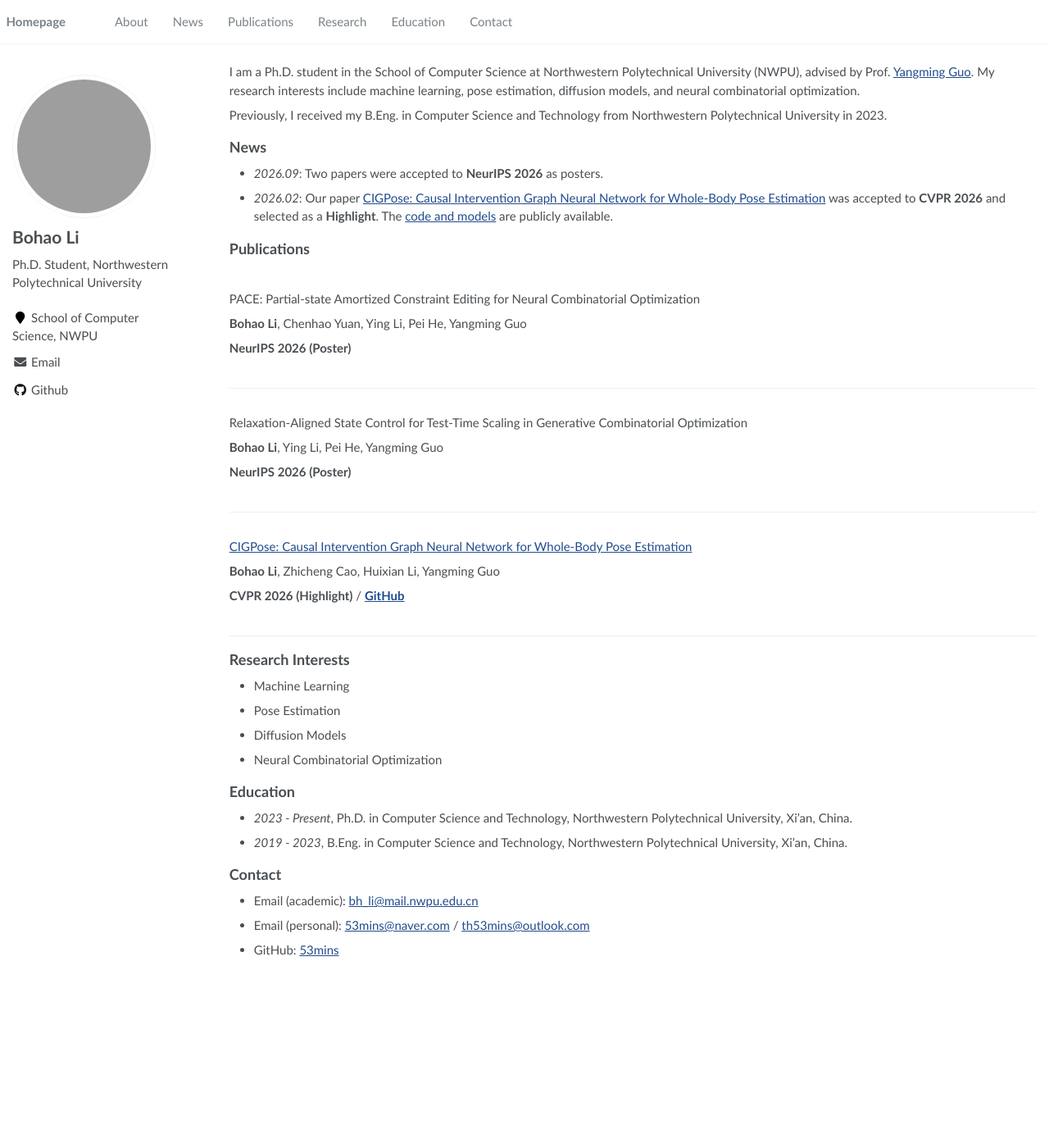
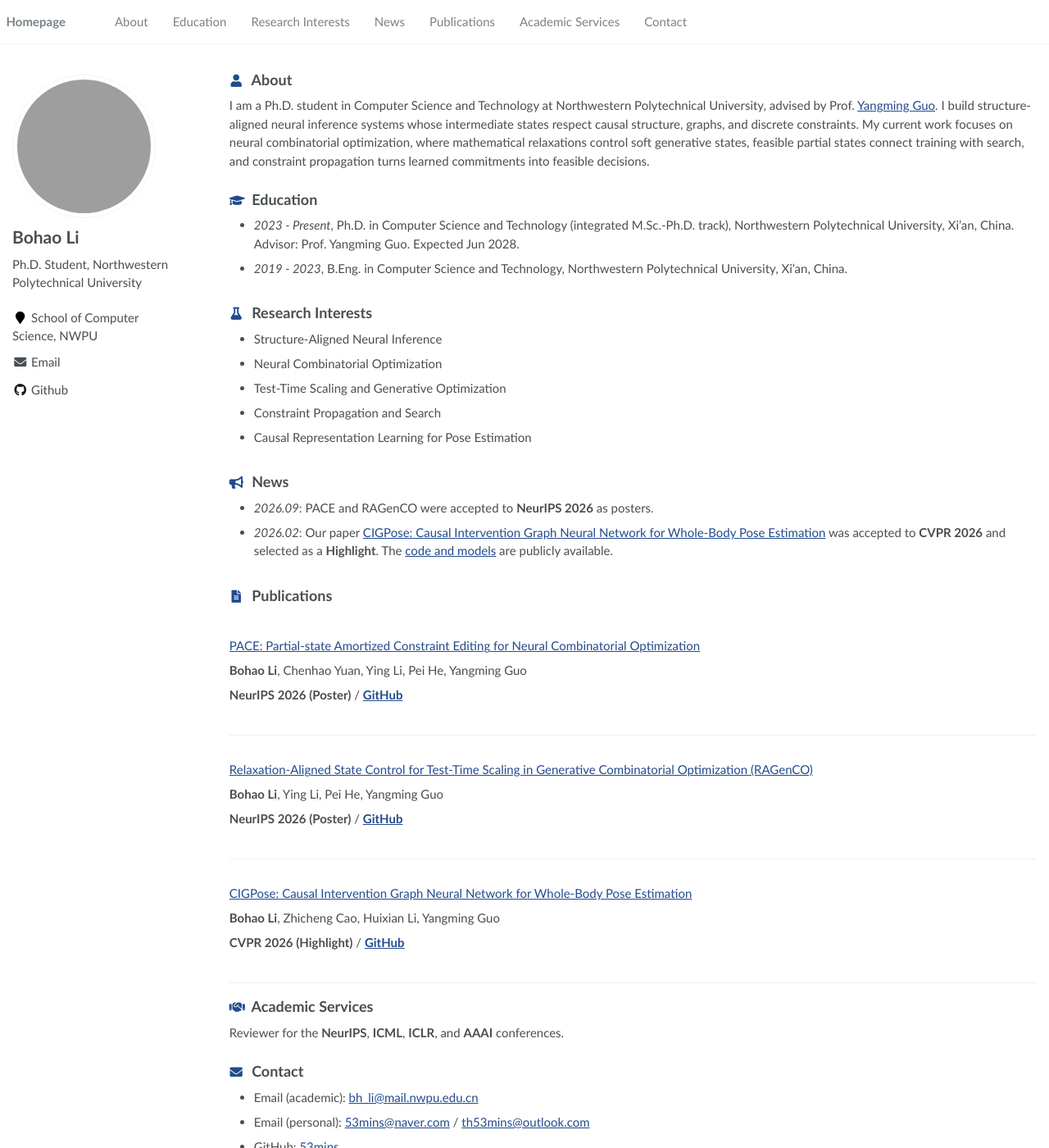
Before and after one commit to 53mins/BohaoLi, a Jekyll site: the page built from _pages/about.md, in a window 1280 px wide and 1400 px high. Shown: the whole window at 82% size. Built offline with Jekyll 4.4.1, drawn with Linux system fonts in a browser that asks for light colours; grey boxes are pictures that could not be loaded.

Commit message:
modified:   _config.yml 	modified:   _data/navigation.yml 	modified:   _pages/about.md 	modified:   assets/css/main.scss

```diff
--- a/_config.yml
+++ b/_config.yml
@@ -7,7 +7,7 @@
 
 # Site Settings
 title                    : "Bohao Li"
-description              : "Research interests: Machine Learning, Pose Estimation, Diffusion Models, and Neural Combinatorial Optimization."
+description              : "Research interests: Structure-aligned neural inference, neural combinatorial optimization, test-time scaling, and causal representation learning."
 repository               : "53mins/BohaoLi"
 url                      : "https://53mins.github.io/BohaoLi"
 google_scholar_stats_use_cdn : true
--- a/_pages/about.md
+++ b/_pages/about.md
@@ -1,7 +1,7 @@
 ---
 permalink: /
 title: ""
-excerpt: "Bohao Li is a Ph.D. student at Northwestern Polytechnical University working on machine learning, pose estimation, diffusion models, and neural combinatorial optimization."
+excerpt: "Bohao Li is a Ph.D. student at Northwestern Polytechnical University working on structure-aligned neural inference, neural combinatorial optimization, and causal representation learning."
 author_profile: true
 redirect_from:
   - /about/
@@ -10,33 +10,52 @@ redirect_from:
 
 <span class='anchor' id='about-me'></span>
 
-I am a Ph.D. student in the School of Computer Science at Northwestern Polytechnical University (NWPU), advised by Prof. [Yangming Guo](https://teacher.nwpu.edu.cn/guoyangming.html). My research interests include machine learning, pose estimation, diffusion models, and neural combinatorial optimization.
+## <i class="fas fa-user" aria-hidden="true"></i> About
 
-Previously, I received my B.Eng. in Computer Science and Technology from Northwestern Polytechnical University in 2023.
+I am a Ph.D. student in Computer Science and Technology at Northwestern Polytechnical University, advised by Prof. [Yangming Guo](https://teacher.nwpu.edu.cn/guoyangming.html). I build structure-aligned neural inference systems whose intermediate states respect causal structure, graphs, and discrete constraints. My current work focuses on neural combinatorial optimization, where mathematical relaxations control soft generative states, feasible partial states connect training with search, and constraint propagation turns learned commitments into feasible decisions.
 
-## News
-- *2026.09*: Two papers were accepted to **NeurIPS 2026** as posters.
+<span class='anchor' id='education'></span>
+
+## <i class="fas fa-graduation-cap" aria-hidden="true"></i> Education
+- *2023 - Present*, Ph.D. in Computer Science and Technology (integrated M.Sc.-Ph.D. track), Northwestern Polytechnical University, Xi'an, China. Advisor: Prof. Yangming Guo. Expected Jun 2028.
+- *2019 - 2023*, B.Eng. in Computer Science and Technology, Northwestern Polytechnical University, Xi'an, China.
+
+<span class='anchor' id='research-interests'></span>
+
+## <i class="fas fa-flask" aria-hidden="true"></i> Research Interests
+- Structure-Aligned Neural Inference
+- Neural Combinatorial Optimization
+- Test-Time Scaling and Generative Optimization
+- Constraint Propagation and Search
+- Causal Representation Learning for Pose Estimation
+
+<span class='anchor' id='news'></span>
+
+## <i class="fas fa-bullhorn" aria-hidden="true"></i> News
+- *2026.09*: PACE and RAGenCO were accepted to **NeurIPS 2026** as posters.
 - *2026.02*: Our paper [CIGPose: Causal Intervention Graph Neural Network for Whole-Body Pose Estimation](https://openaccess.thecvf.com/content/CVPR2026/html/Li_CIGPose_Causal_Intervention_Graph_Neural_Network_for_Whole-Body_Pose_Estimation_CVPR_2026_paper.html) was accepted to **CVPR 2026** and selected as a **Highlight**. The [code and models](https://github.com/53mins/CIGPose) are publicly available.
 
-## Publications
+<span class='anchor' id='publications'></span>
+
+## <i class="fas fa-file-alt" aria-hidden="true"></i> Publications
 
 <div class='paper-box'><div class='paper-box-text paper-box-text-only' markdown="1">
 
-PACE: Partial-state Amortized Constraint Editing for Neural Combinatorial Optimization
+[PACE: Partial-state Amortized Constraint Editing for Neural Combinatorial Optimization](https://openreview.net/forum?id=sJ8pDLLENR)
 
 **Bohao Li**, Chenhao Yuan, Ying Li, Pei He, Yangming Guo
 
-**NeurIPS 2026 (Poster)**
+**NeurIPS 2026 (Poster)** / [**GitHub**](https://github.com/53mins/PACE)
 </div>
 </div>
 
 <div class='paper-box'><div class='paper-box-text paper-box-text-only' markdown="1">
 
-Relaxation-Aligned State Control for Test-Time Scaling in Generative Combinatorial Optimization
+[Relaxation-Aligned State Control for Test-Time Scaling in Generative Combinatorial Optimization (RAGenCO)](https://openreview.net/forum?id=dkHKGHN1xC)
 
 **Bohao Li**, Ying Li, Pei He, Yangming Guo
 
-**NeurIPS 2026 (Poster)**
+**NeurIPS 2026 (Poster)** / [**GitHub**](https://github.com/53mins/RAGenCO)
 </div>
 </div>
 
@@ -50,17 +69,14 @@ Relaxation-Aligned State Control for Test-Time Scaling in Generative Combinatori
 </div>
 </div>
 
-## Research Interests
-- Machine Learning
-- Pose Estimation
-- Diffusion Models
-- Neural Combinatorial Optimization
+<span class='anchor' id='academic-services'></span>
 
-## Education
-- *2023 - Present*, Ph.D. in Computer Science and Technology, Northwestern Polytechnical University, Xi'an, China.
-- *2019 - 2023*, B.Eng. in Computer Science and Technology, Northwestern Polytechnical University, Xi'an, China.
+## <i class="fas fa-handshake" aria-hidden="true"></i> Academic Services
+Reviewer for the **NeurIPS**, **ICML**, **ICLR**, and **AAAI** conferences.
 
-## Contact
+<span class='anchor' id='contact'></span>
+
+## <i class="fas fa-envelope" aria-hidden="true"></i> Contact
 - Email (academic): [bh_li@mail.nwpu.edu.cn](mailto:bh_li@mail.nwpu.edu.cn)
 - Email (personal): [53mins@naver.com](mailto:53mins@naver.com) / [th53mins@outlook.com](mailto:th53mins@outlook.com)
 - GitHub: [53mins](https://github.com/53mins)
--- a/assets/css/main.scss
+++ b/assets/css/main.scss
@@ -112,3 +112,11 @@ h1:before, .anchor:before {
     background-color: #00369f;
     font-size: .8em;
 }
+
+.page__content h2 .fas {
+    color: $info-color;
+    font-size: .85em;
+    margin-right: .4em;
+    width: 1.1em;
+    text-align: center;
+}
```
Also changed, not shown: _data/navigation.yml (+8 -5 lines).
